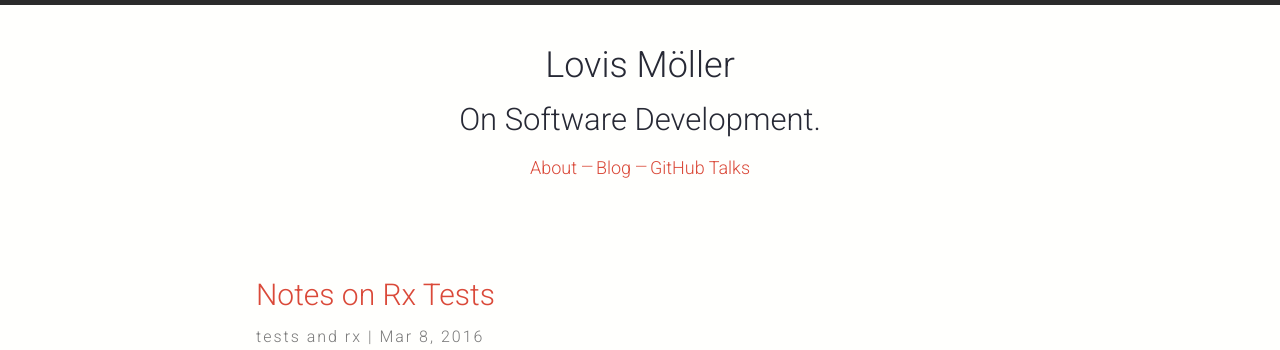
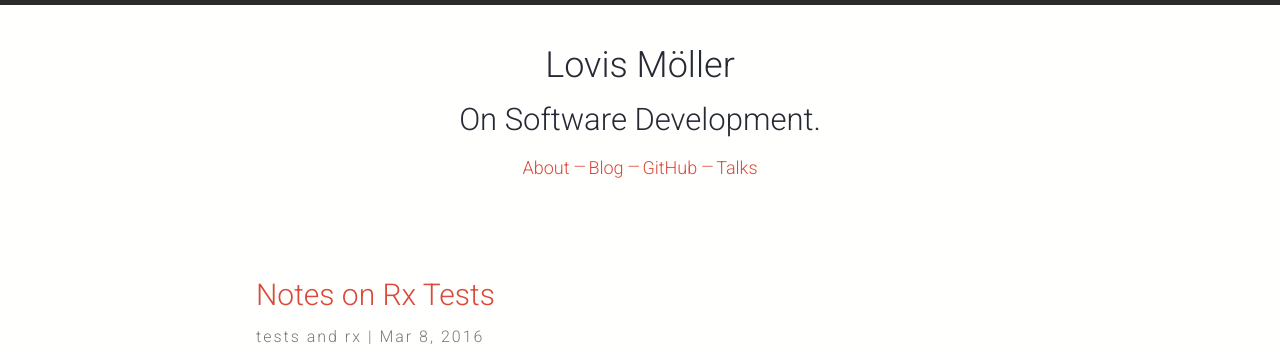
Before and after one commit to lmller/lmller.github.io, a Jekyll site: the page built from index.html, in a window 1280 px wide. Shown: the top 350 px of the page. Built offline with Jekyll 4.4.1, drawn with Linux system fonts in a browser that asks for light colours; nearby versions of some CDN libraries.

Commit message:
Update header-links.html

```diff
--- a/_includes/header-links.html
+++ b/_includes/header-links.html
@@ -3,17 +3,20 @@
 		<a href="{{ '/about' | prepend: site.baseurl | prepend: site.url }}">About</a>
 	</li>
 	<li>
-		<a href="{{ '/blog' | prepend: site.baseurl | prepend: site.url }}">Blog</a><span>&mdash;&nbsp;</span>
+		<a href="{{ '/blog' | prepend: site.baseurl | prepend: site.url }}">Blog</a>
+		<span>&mdash;&nbsp;</span>
 	</li>
 	<li>
 		<a title="Lovis on Github"
 			href="https://github.com/lmller" target="_blank">
 			GitHub
-		</a><span>&mdash;&nbsp;</span>
+		</a>
+		<span>&mdash;&nbsp;</span>
 	</li>
 	<li> <a title="Lovis on Speakerdeck"
 		href="https://speakerdeck.com/lmller">
 		Talks
 		</a>
+		<span>&mdash;&nbsp;</span>
 	</li>
 </ul>
```
